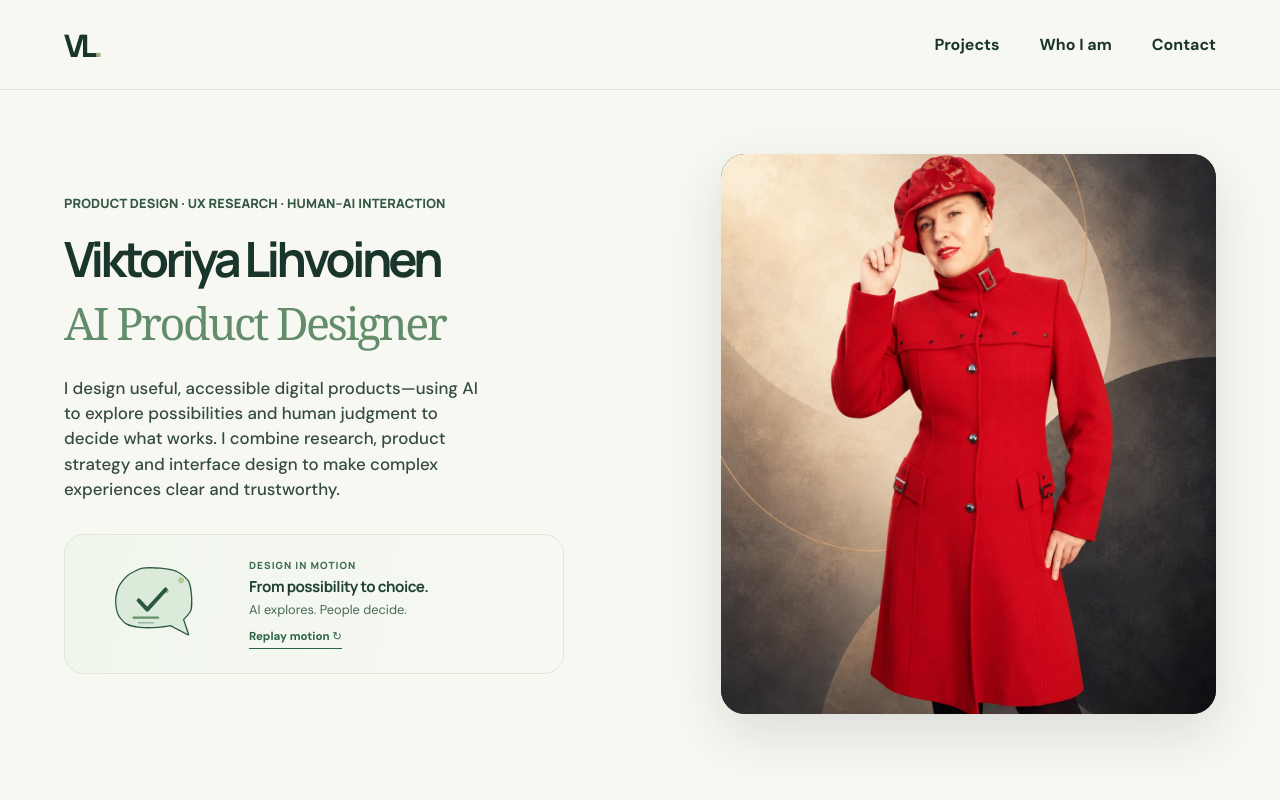
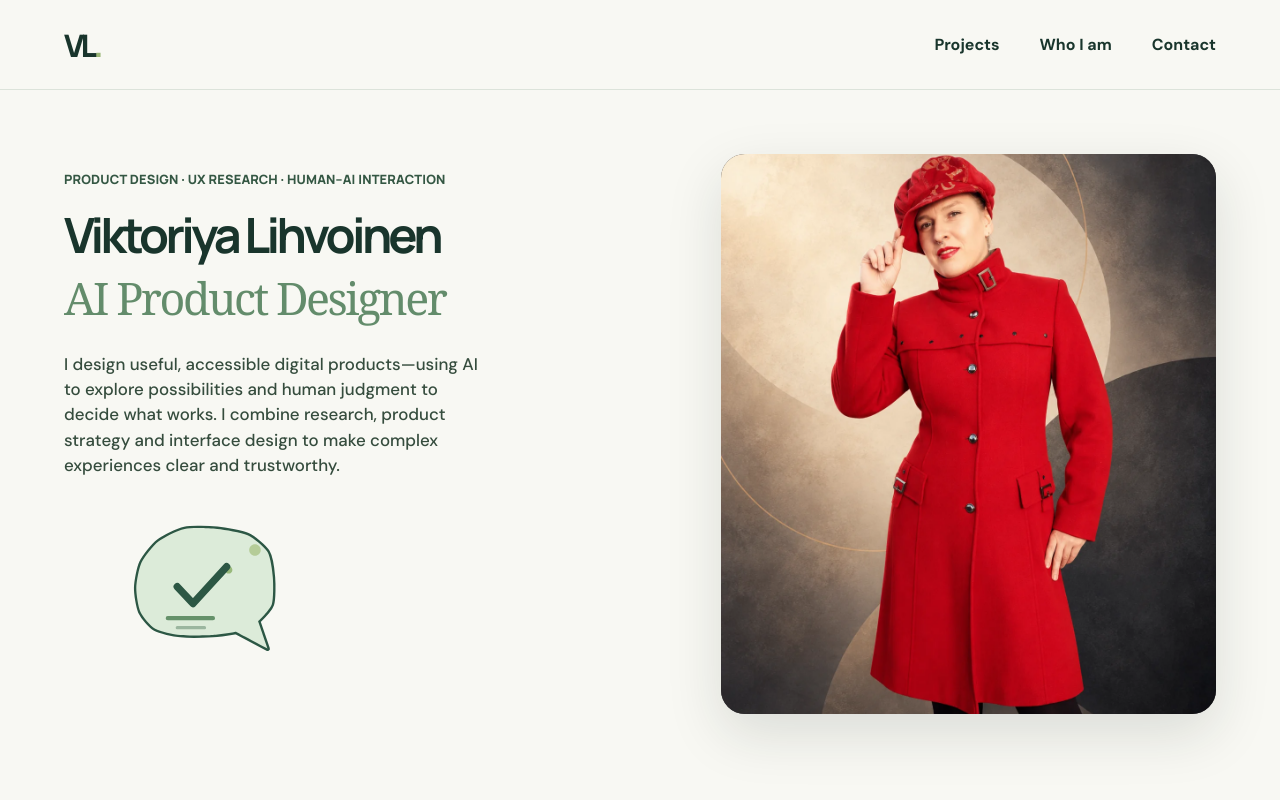
Before and after one commit to viktoriyamik/vik-portfolio, a React (Vite) app: page / in a window 1280 px wide. Shown: the top 800 px of the page. Built offline with nearby package versions, Linux system fonts and the light colour scheme.

Commit message:
Integrate transparent Lottie morph directly into hero and keep fallback until rendered

```diff
--- a/src/AiMorphIllustration.tsx
+++ b/src/AiMorphIllustration.tsx
@@ -1,125 +1,120 @@
 import { useEffect, useRef, useState } from 'react'
 
-type LottieInstance = {
-  play: () => void
+type LottieAnimation = {
   goToAndPlay: (frame: number, isFrame: boolean) => void
-  goToAndStop: (frame: number, isFrame: boolean) => void
   destroy: () => void
   addEventListener: (name: string, listener: () => void) => void
 }
 type LottiePlayer = {
-  loadAnimation: (opts: {
+  loadAnimation: (options: {
     container: HTMLElement
     renderer: 'svg'
     loop: boolean
     autoplay: boolean
     path: string
     rendererSettings: { preserveAspectRatio: string; progressiveLoad: boolean }
-  }) => LottieInstance
+  }) => LottieAnimation
 }
 type LottieWindow = Window & { lottie?: LottiePlayer }
 
-let playerPromise: Promise<LottiePlayer> | undefined
+let loadPromise: Promise<LottiePlayer> | undefined
 
-function loadLocalPlayer(): Promise<LottiePlayer> {
+function loadPlayer(): Promise<LottiePlayer> {
   const existing = (window as LottieWindow).lottie
   if (existing) return Promise.resolve(existing)
-  if (playerPromise) return playerPromise
-  playerPromise = new Promise<LottiePlayer>((resolve, reject) => {
+  if (loadPromise) return loadPromise
+  loadPromise = new Promise<LottiePlayer>((resolve, reject) => {
     const script = document.createElement('script')
     script.src = '/vendor/lottie_light.min.js'
     script.async = true
-    script.dataset.portfolioLottie = 'true'
     script.onload = () => {
       const player = (window as LottieWindow).lottie
       if (player) resolve(player)
-      else reject(new Error('Lottie player did not initialize'))
+      else reject(new Error('Lottie SVG renderer unavailable'))
     }
-    script.onerror = () => reject(new Error('Unable to load the local Lottie player'))
+    script.onerror = () => reject(new Error('Local Lottie player failed to load'))
     document.head.appendChild(script)
   }).catch((error: unknown) => {
-    playerPromise = undefined
+    loadPromise = undefined
     throw error
   })
-  return playerPromise
+  return loadPromise
 }
 
+/**
+ * A transparent, decorative Lottie drawing integrated into the hero.
+ * Its inline SVG is always available if the player, animation or motion is unavailable.
+ */
 export default function AiMorphIllustration() {
-  const containerRef = useRef<HTMLDivElement>(null)
-  const animationRef = useRef<LottieInstance | null>(null)
-  const [ready, setReady] = useState(false)
+  const mountRef = useRef<HTMLDivElement>(null)
+  const [hasRenderedFrame, setHasRenderedFrame] = useState(false)
 
   useEffect(() => {
-    const element = containerRef.current
-    if (!element || window.matchMedia('(prefers-reduced-motion: reduce)').matches) return
+    const mount = mountRef.current
+    if (!mount || !window.matchMedia || window.matchMedia('(prefers-reduced-motion: reduce)').matches) return
 
     let cancelled = false
-    let observer: IntersectionObserver | undefined
-    let playback: LottieInstance | undefined
+    let rendered = false
+    let animation: LottieAnimation | undefined
 
-    void loadLocalPlayer().then((lottie) => {
-      if (cancelled || !element.isConnected) return
-      playback = lottie.loadAnimation({
-        container: element,
+    void loadPlayer().then((lottie) => {
+      if (cancelled || !mount.isConnected) return
+
+      animation = lottie.loadAnimation({
+        container: mount,
         renderer: 'svg',
         loop: false,
         autoplay: false,
-        path: '/motion/ai-spark-to-decision.json',
-        rendererSettings: { preserveAspectRatio: 'xMidYMid meet', progressiveLoad: false },
+        // Version bump ensures a stale cached animation is not served after deployment.
+        path: '/motion/ai-spark-to-decision.json?v=transparent-2',
+        rendererSettings: {
+          preserveAspectRatio: 'xMidYMid meet',
+          progressiveLoad: false,
+        },
       })
-      animationRef.current = playback
-      playback.addEventListener('DOMLoaded', () => {
+
+      animation.addEventListener('enterFrame', () => {
+        if (cancelled || rendered) return
+        // Don't hide the fallback until the SVG renderer actually produced a drawn path.
+        const drawablePath = Array.from(mount.querySelectorAll('svg path')).some((node) =>
+          (node.getAttribute('d')?.length ?? 0) > 30
+        )
+        if (drawablePath) {
+          rendered = true
+          setHasRenderedFrame(true)
+        }
+      })
+      animation.addEventListener('DOMLoaded', () => {
         if (cancelled) return
-        if (window.matchMedia('(prefers-reduced-motion: reduce)').matches) {
-          playback?.goToAndStop(180, true)
-          return
-        }
-        setReady(true)
-        if (!('IntersectionObserver' in window)) {
-          playback?.play()
-          return
-        }
-        observer = new IntersectionObserver((entries) => {
-          if (entries.some((entry) => entry.isIntersecting)) {
-            playback?.play()
-            observer?.disconnect()
-          }
-        }, { threshold: 0.2 })
-        observer.observe(element)
+        if (window.matchMedia('(prefers-reduced-motion: reduce)').matches) return
+        // The illustration is in the first viewport; play immediately instead of relying
+        // on an intersection observer that might miss the event.
+        animation?.goToAndPlay(0, true)
       })
-      playback.addEventListener('data_failed', () => {
-        if (!cancelled) setReady(false)
+      animation.addEventListener('data_failed', () => {
+        if (!cancelled) setHasRenderedFrame(false)
       })
     }).catch(() => {
-      // The inline SVG remains visible if the player or animation cannot load.
+      // Keep the inline SVG; the site must not show an empty animation slot.
     })
 
     return () => {
       cancelled = true
-      observer?.disconnect()
-      animationRef.current = null
-      playback?.destroy()
+      animation?.destroy()
     }
   }, [])
 
-  return <div className="hero-morph" aria-label="Original animated illustration: an AI spark transforms into a speech bubble with a human-approved decision">
-    <div className={'hero-morph-visual' + (ready ? ' is-ready' : '')}>
-      <svg className="hero-morph-fallback" viewBox="0 0 380 260" role="img" aria-label="Human-approved choice emerging from an AI idea">
-        <circle cx="190" cy="125" r="103" fill="#edf3eb"/>
-        <path d="M172 64 L203 64 L232 70 Q256 81 256 110 L255 136 Q253 152 242 152 L251 178 L221 162 L168 165 Q126 165 126 120 Q126 75 172 64Z" fill="#dcebd9" stroke="#2c5744" strokeWidth="4.5" strokeLinejoin="round"/>
-        <path d="M165 119 L180 135 L212 100" fill="none" stroke="#2c5744" strokeWidth="7" strokeLinecap="round" strokeLinejoin="round"/>
-        <path d="M156 149 L199 149" stroke="#65916a" strokeWidth="4" strokeLinecap="round"/>
+  return <figure className="hero-morph" role="img" aria-label="An AI idea transforms into a speech bubble with a checkmark, representing human judgment">
+    <div className={'hero-morph-stage' + (hasRenderedFrame ? ' has-rendered-frame' : '')}>
+      <svg className="hero-morph-fallback" viewBox="0 0 300 200" aria-hidden="true" focusable="false">
+        <g transform="translate(-40 -25)">
+          <path d="M172 64 L203 64 L232 70 Q256 81 256 110 L255 136 Q253 152 242 152 L251 178 L221 162 L168 165 Q126 165 126 120 Q126 75 172 64Z" fill="#dcebd9" stroke="#2c5744" strokeWidth="4.5" strokeLinejoin="round" />
+          <path d="M165 119 L180 135 L212 100" fill="none" stroke="#2c5744" strokeWidth="7" strokeLinecap="round" strokeLinejoin="round" />
+          <path d="M156 149 L199 149" stroke="#65916a" strokeWidth="4" strokeLinecap="round" />
+          <circle cx="239" cy="84" r="5.5" fill="#b5cc98" />
+        </g>
       </svg>
-      <div className="hero-morph-player" ref={containerRef} aria-hidden="true"/>
+      <div className="hero-morph-player" ref={mountRef} aria-hidden="true" />
     </div>
-    <div className="hero-morph-content">
-      <span className="hero-morph-eyebrow">DESIGN IN MOTION</span>
-      <strong>From possibility to choice.</strong>
-      <span>AI explores. People decide.</span>
-      {ready && <button type="button" className="hero-morph-replay" onClick={() => {
-        if (window.matchMedia('(prefers-reduced-motion: reduce)').matches) return
-        animationRef.current?.goToAndPlay(0, true)
-      }} aria-label="Replay AI spark-to-decision animation">Replay motion ↻</button>}
-    </div>
-  </div>
+  </figure>
 }
--- a/src/App.css
+++ b/src/App.css
@@ -299,51 +299,42 @@
   .featured-card>div:last-child>span svg {transition:none !important;transform:none !important;}
 }
 
-
-/* Original Lottie morph: AI spark -> human choice, responsive and motion-safe. */
+/* Transparent Lottie vector artwork: visually part of the hero, never a card.
+   Static finished-state SVG is always visible if playback fails or motion is reduced. */
 .hero-morph {
-  display:flex; align-items:center; gap:10px;
-  margin-top:clamp(22px,3vw,32px); padding:10px 18px 10px 2px;
-  max-width:500px; min-width:0;
-  border:1px solid #dbe7d7; border-radius:20px;
-  background:linear-gradient(100deg,#f1f6ed 0%,#f7f9f3 100%);
+  display:block;
+  position:relative;
+  width:clamp(210px,27vw,315px);
+  max-width:100%;
+  margin:10px 0 0 -18px;
+  padding:0;
+  border:0;
+  background:transparent;
+  box-shadow:none;
 }
-.hero-morph-visual {
-  position:relative; flex:0 0 clamp(128px,14vw,172px);
-  width:clamp(128px,14vw,172px); aspect-ratio:380 / 260; overflow:hidden;
+.hero-morph-stage {
+  position:relative;
+  width:100%;
+  aspect-ratio:300 / 200;
+  overflow:visible;
 }
-.hero-morph-fallback, .hero-morph-player {
-  position:absolute; inset:0; width:100%; height:100%;
+.hero-morph-fallback,
+.hero-morph-player {
+  position:absolute;
+  inset:0;
+  display:block;
+  width:100%;
+  height:100%;
 }
-.hero-morph-fallback {display:block; transition:opacity .18s ease;}
-.hero-morph-visual.is-ready .hero-morph-fallback {opacity:0;}
-.hero-morph-player svg {display:block; width:100%; height:100%;}
-.hero-morph-content {display:flex; flex-direction:column; align-items:flex-start; gap:4px; min-width:0;}
-.hero-morph-eyebrow {
-  font:800 .62rem/1.4 Manrope,sans-serif;
-  letter-spacing:.105em; color:#426f51;
-}
-.hero-morph-content strong {
-  font:700 clamp(.95rem,1.18vw,1.12rem)/1.28 Manrope,sans-serif;
-  letter-spacing:-.03em; color:#1e4130;
-}
-.hero-morph-content>span:not(.hero-morph-eyebrow) {font-size:.8rem; line-height:1.45;color:#4a6855;}
-.hero-morph-replay {
-  margin-top:4px;padding:3px 0;border:0;border-bottom:1px solid currentColor;
-  background:transparent;color:#2c6343; font-size:.72rem; font-weight:700; line-height:1.3;
-  cursor:pointer;
-}
-.hero-morph-replay:hover {color:#173f2c;}
-.hero-morph-replay:focus-visible {outline:3px solid #356f54;outline-offset:4px;}
+.hero-morph-fallback { opacity:1; }
+.hero-morph-player { opacity:0; }
+.hero-morph-stage.has-rendered-frame .hero-morph-fallback { opacity:0; }
+.hero-morph-stage.has-rendered-frame .hero-morph-player { opacity:1; }
+.hero-morph-player svg { display:block;width:100%;height:100%; }
 @media(max-width:600px){
-  .hero-morph {max-width:100%;gap:5px;padding-right:9px;margin-top:22px;}
-  .hero-morph-visual {flex-basis:124px;width:124px;}
-  .hero-morph-eyebrow {font-size:.58rem;}
-  .hero-morph-content strong {font-size:.96rem;}
-  .hero-morph-content>span:not(.hero-morph-eyebrow) {font-size:.74rem;}
+  .hero-morph { width:min(260px,70%);margin:0 0 0 -18px; }
 }
 @media(prefers-reduced-motion:reduce){
-  .hero-morph-fallback {opacity:1 !important;transition:none !important;}
-  .hero-morph-player {display:none !important;}
-  .hero-morph-replay {display:none !important;}
+  .hero-morph-fallback { opacity:1 !important; }
+  .hero-morph-player { display:none !important; }
 }
```
Also changed, not shown: 1 other file (tests, documents, lock files or other folders).
